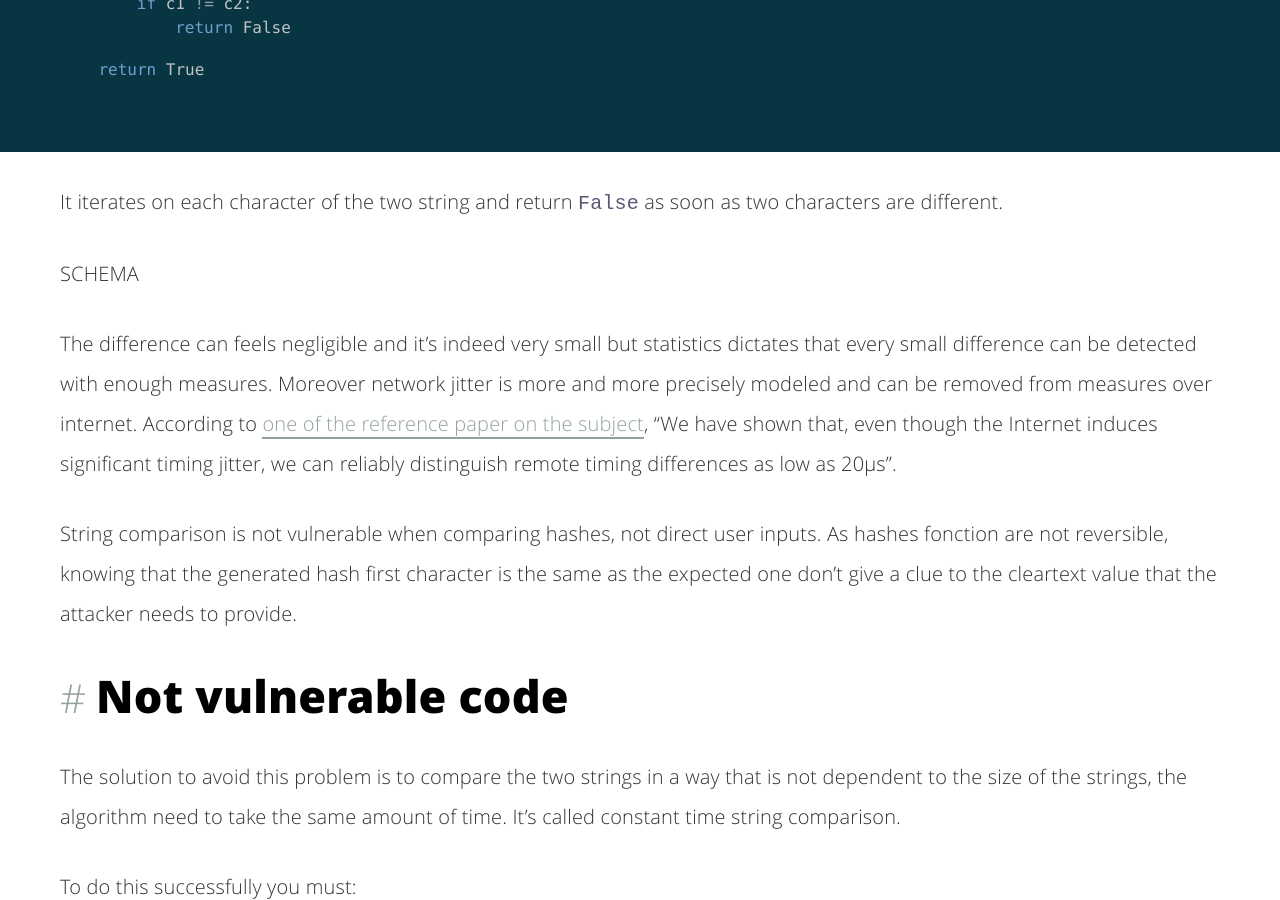
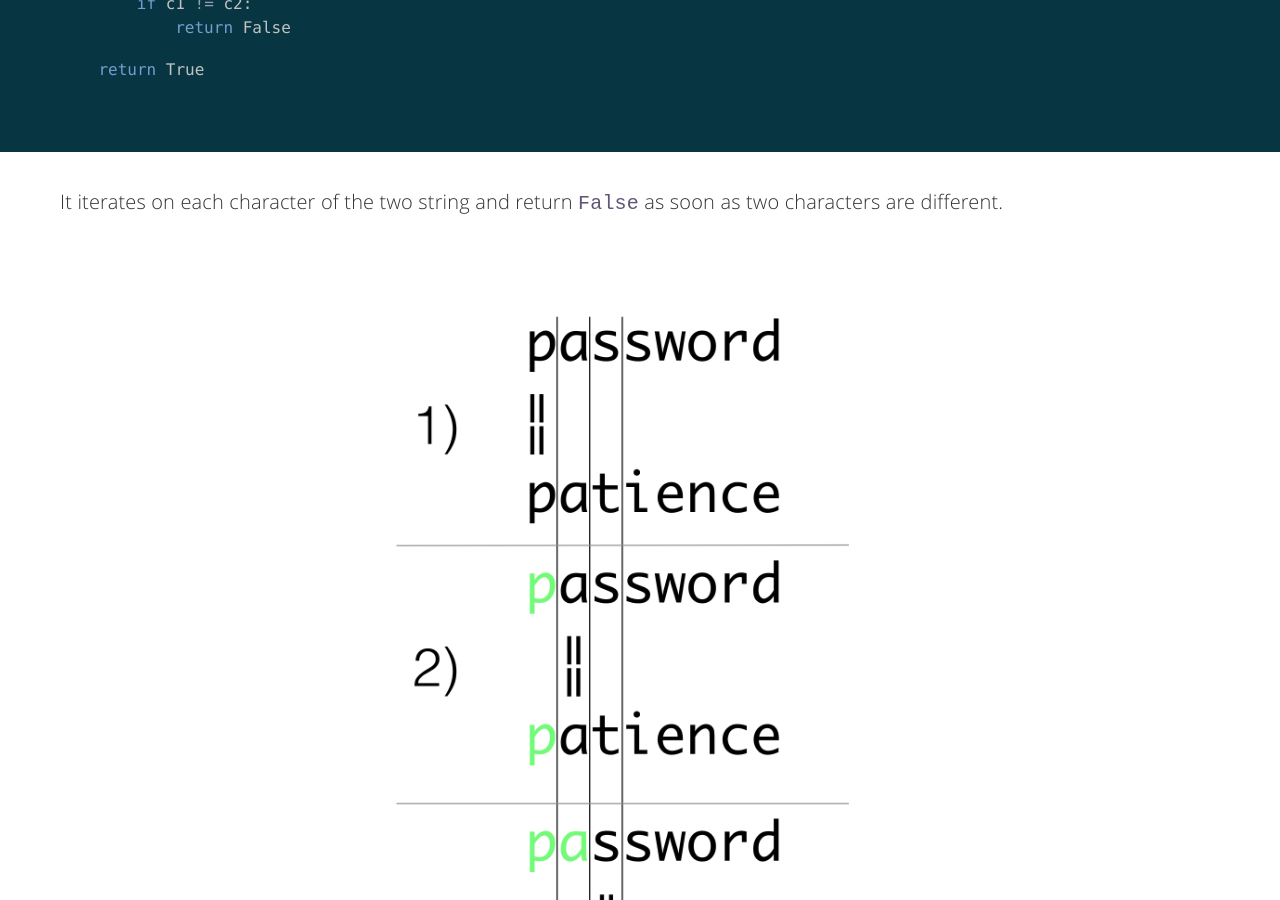
Before and after one commit to sqreen/DevelopersSecurityBestPractices, a Jekyll site: the page built from _practices/timing-attack/python.md, in a window 1280 px wide and 900 px high, scrolled down 1267 px. Built offline with Jekyll 4.4.1, drawn with Linux system fonts in a browser that asks for light colours.

Commit message:
Add the string comparison schema

```diff
--- a/_practices/timing-attack/python.md
+++ b/_practices/timing-attack/python.md
@@ -39,7 +39,7 @@ def str_equals(first_string, second_string):
 
 It iterates on each character of the two string and return `False` as soon as two characters are different.
 
-SCHEMA
+![String comparison](string-comparison.jpeg)
 
 The difference can feels negligible and it's indeed very small but statistics dictates that every small difference can be detected with enough measures. Moreover network jitter is more and more precisely modeled and can be removed from measures over internet. According to [one of the reference paper on the subject](http://www.cs.rice.edu/~dwallach/pub/crosby-timing2009.pdf), "We have shown that, even though the Internet induces significant timing jitter, we can reliably distinguish remote timing differences as low as 20µs".
 
```
Also changed, not shown: _practices/timing-attack/string-comparison.jpeg (added).
